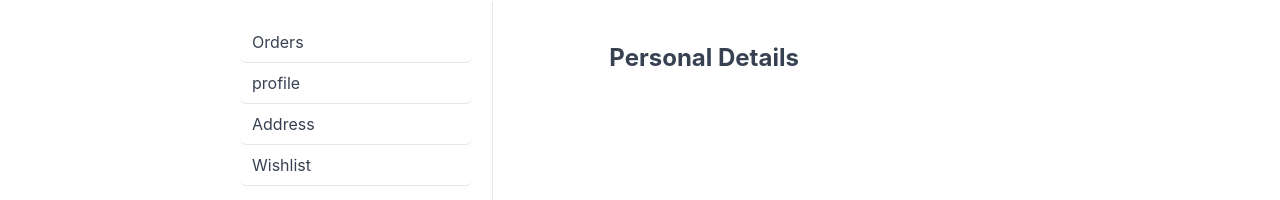
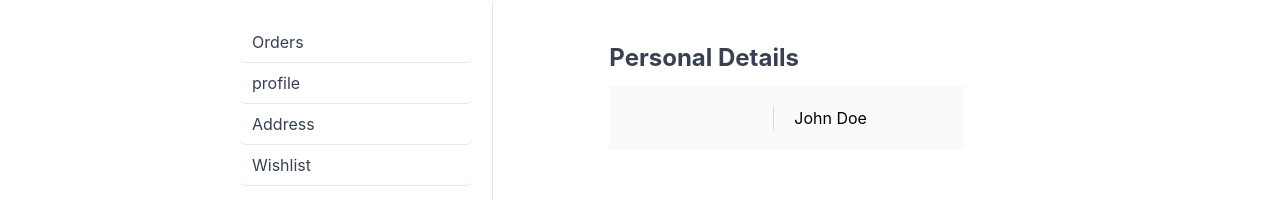
Before and after one commit to shubhcoding01/ecomproject, a React (Create React App) app: page /account/logout in a window 1280 px wide. Shown: the part 177-377 px from the top of the page. Built offline with nearby package versions, Linux system fonts and the light colour scheme.

Commit message:
Add ProfileFieldCard component to UserDetails for displaying user name

```diff
--- a/src/customer/pages/Account/UserDetails.tsx
+++ b/src/customer/pages/Account/UserDetails.tsx
@@ -1,4 +1,5 @@
 import React from 'react'
+import ProfileFieldCard from '../../../component/ProfileFieldCard'
 
 const UserDetails = () => {
   return (
@@ -20,9 +21,9 @@ const UserDetails = () => {
         <div className='w-full lg:w-[70%]'>
             <div className='flex items-center pb-3 justify-between'>
                 <h1 className='text-2xl font-bold text-gray-700'>Personal Details</h1>
-
-
-
+            </div>
+            <div>
+                <ProfileFieldCard key="Name" value="John Doe" />
             </div>
 
         </div>
```
